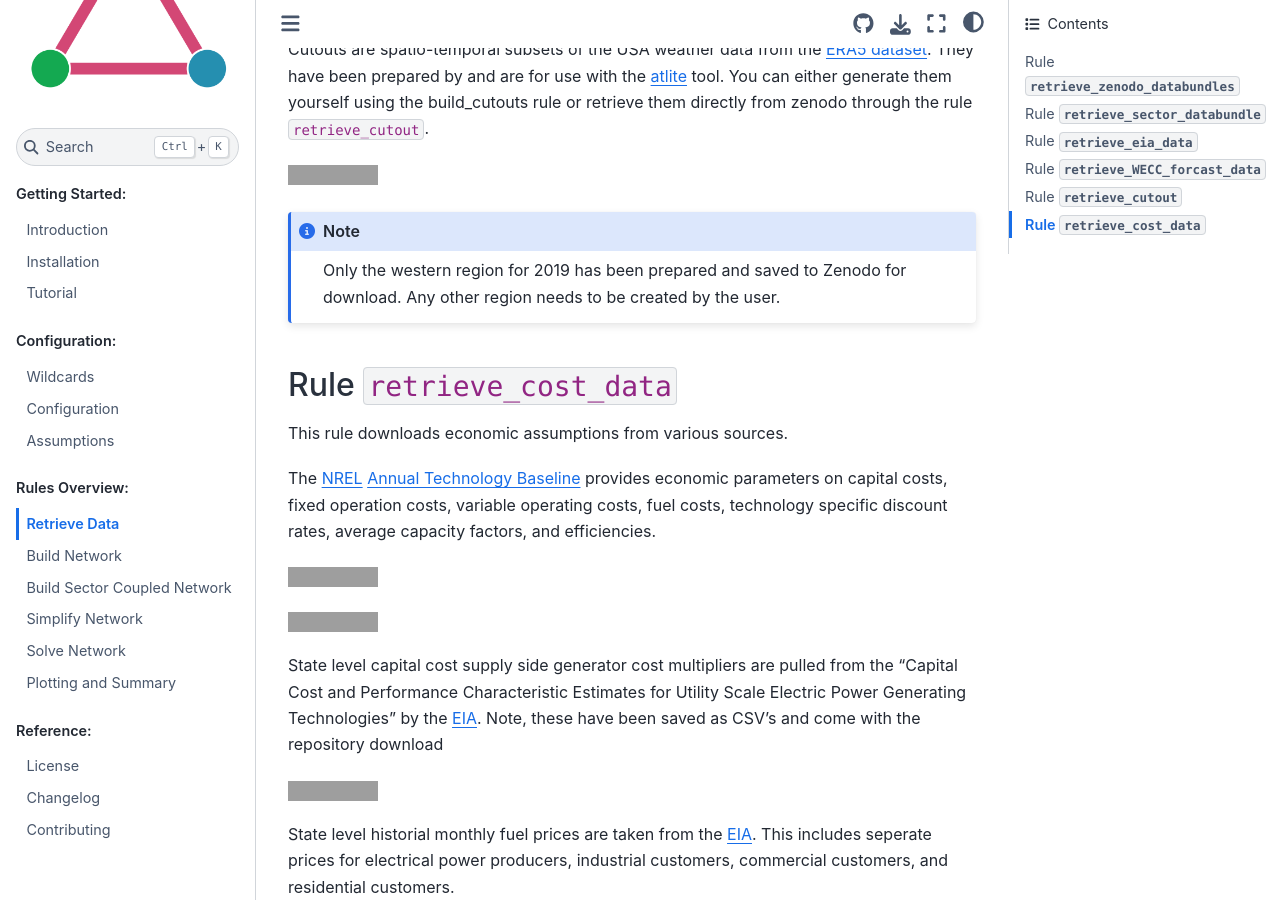
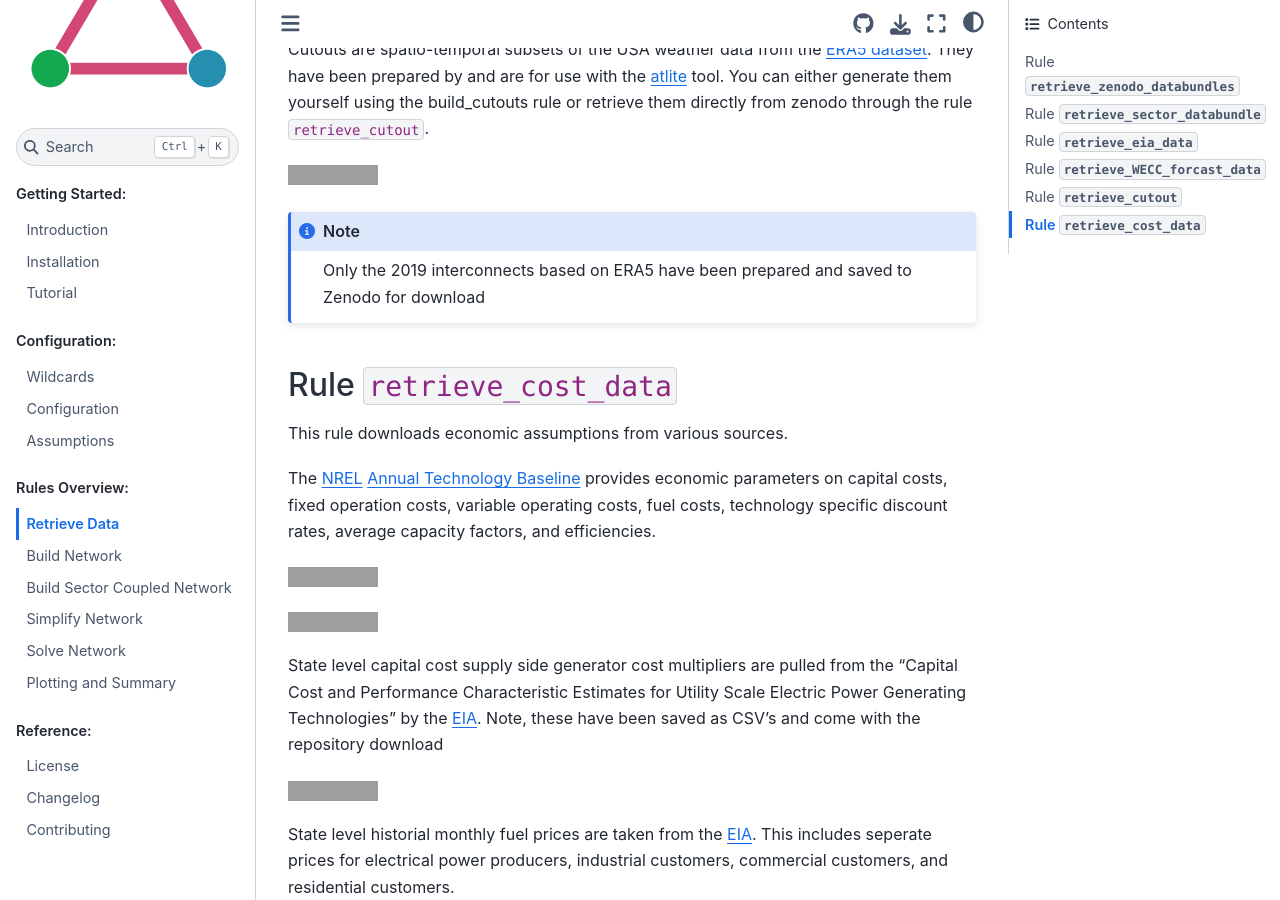
Before and after one commit to PyPSA/pypsa-usa, a Sphinx documentation site: the page built from docs/source/rules-retrieving-data.md, in a window 1280 px wide and 900 px high, scrolled down 1966 px. Built offline with Sphinx 7.4.7 and the Sphinx Book theme 1.1.4, drawn with Linux system fonts in a browser that asks for light colours; grey boxes are pictures that could not be loaded.

Commit message:
update retrieve links

````diff
--- a/docs/source/rules-retrieving-data.md
+++ b/docs/source/rules-retrieving-data.md
@@ -11,17 +11,17 @@
 
 Protected land area data for the USA is retrieved from [Protected Planet](https://www.protectedplanet.net/en) via the [PyPSA Meets-Earth](https://pypsa-meets-earth.github.io/) data deposit (`natura_global`) (~100MB).
 
-[![DOI](https://zenodo.org/badge/doi/10.5281/zenodo.1223907.svg)](https://zenodo.org/record/1223907)
+[![DOI](https://zenodo.org/badge/doi/10.5281/zenodo.10067222.svg)](https://zenodo.org/records/10067222)
 
 Baythymetry data via [GEBCO](https://www.gebco.net/) and a cutout of USA [Copernicus Global Land Service](https://land.copernicus.eu/global/products/lc) data are downloaded from a PyPSA USA Zenodo depost (~2GB).
 
-[![DOI](https://zenodo.org/badge/doi/10.5281/zenodo.8175051.svg)](https://zenodo.org/record/8175051)
+[![DOI](https://zenodo.org/badge/doi/10.5281/zenodo.10067222.svg)](https://zenodo.org/records/10067222)
 
 (databundle-sector)=
 ## Rule `retrieve_sector_databundle`
 Retrives data for sector coupling
 
-[![DOI](https://sandbox.zenodo.org/badge/DOI/10.5072/zenodo.1244195.svg)](https://doi.org/10.5072/zenodo.1244195)
+[![DOI](https://sandbox.zenodo.org/badge/DOI/10.5072/zenodo.10019422.svg)](https://zenodo.org/records/10019422)
 
 Geographic boundaries of the United States counties are taken from the
 United States Census Bureau. Note, these follow 2020 boundaries to match
@@ -64,10 +64,10 @@
 
 Cutouts are spatio-temporal subsets of the USA weather data from the [ERA5 dataset](https://cds.climate.copernicus.eu/cdsapp#!/dataset/reanalysis-era5-single-levels?tab=overview). They have been prepared by and are for use with the [atlite](https://github.com/PyPSA/atlite) tool. You can either generate them yourself using the build_cutouts rule or retrieve them directly from zenodo through the rule `retrieve_cutout`.
 
-[![DOI](https://zenodo.org/badge/doi/10.5281/zenodo.1225941.svg)](https://zenodo.org/record/1225941)
+[![DOI](https://zenodo.org/badge/doi/10.5281/zenodo.10067222.svg)](https://zenodo.org/records/10067222)
 
 ```{note}
-Only the western region for 2019 has been prepared and saved to Zenodo for download. Any other region needs to be created by the user.
+Only the 2019 interconnects based on ERA5 have been prepared and saved to Zenodo for download
 ```
 
 (costs)=
````
